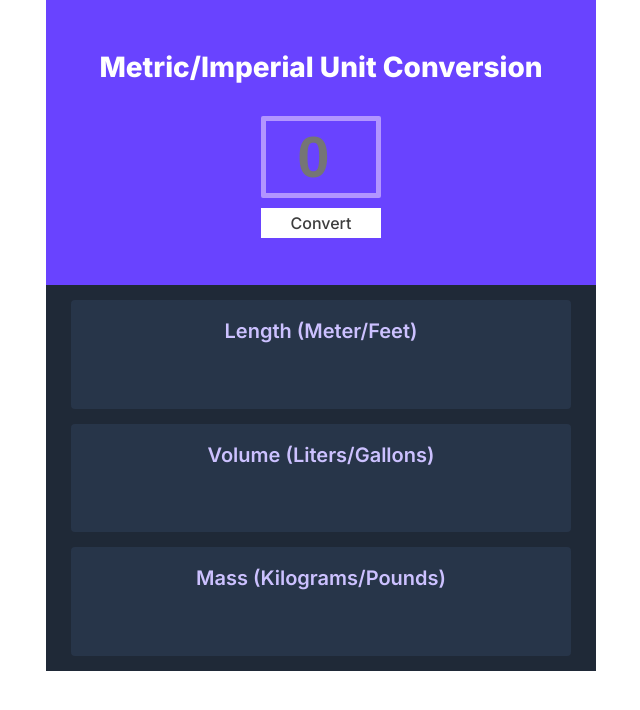
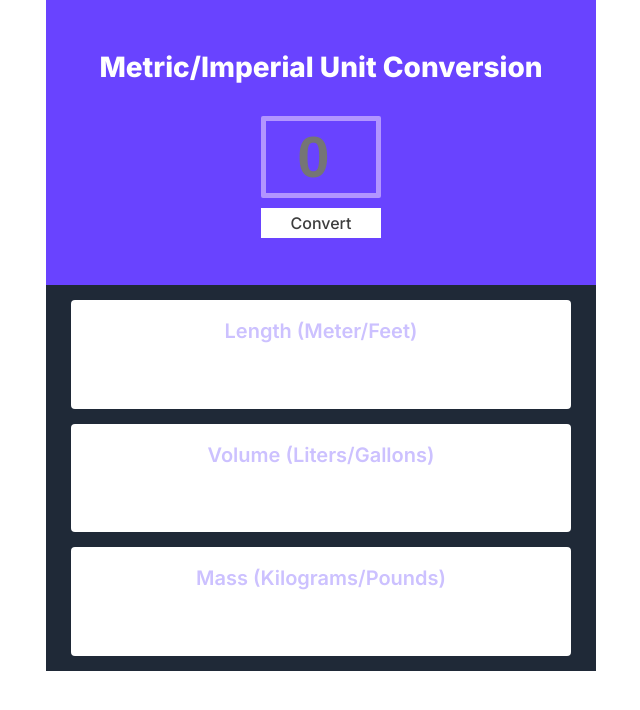
Before and after one commit to ugochukwu-coder/unit-converter, a plain HTML site: page index.html in a window 1280 px wide. Shown: the whole page, without its empty margins (319-959 px from the left). Drawn offline with Linux system fonts and the light colour scheme.

Commit message:
initial commit

```diff
--- a/style.css
+++ b/style.css
@@ -100,7 +100,7 @@ body{
 }
 
 .heading {
-  background-color: #273549;
+  background-color: #FFFFFF;
   width: 50rem;
   height: 10.87rem;
   margin-bottom: 1.5rem;
```
